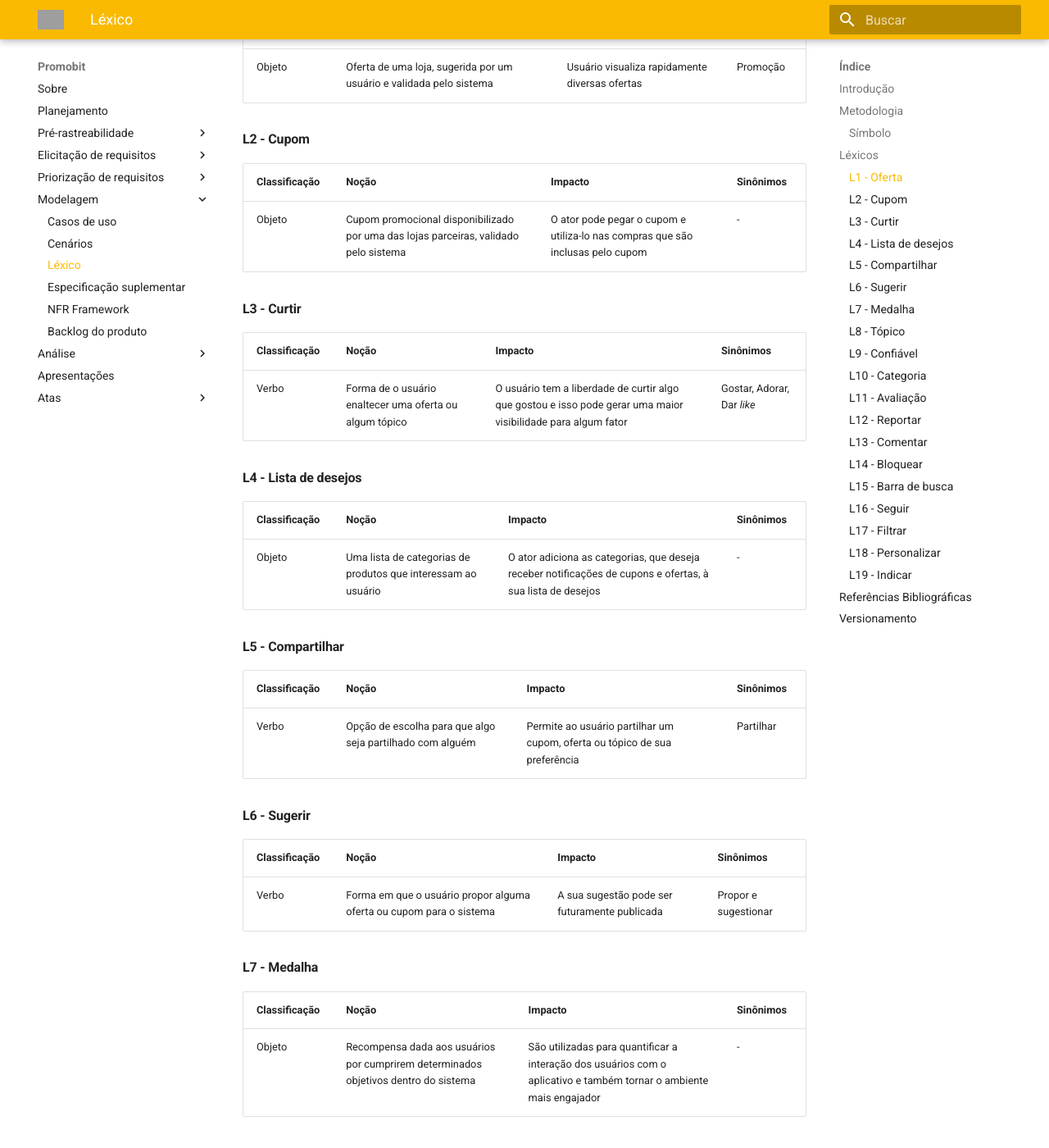
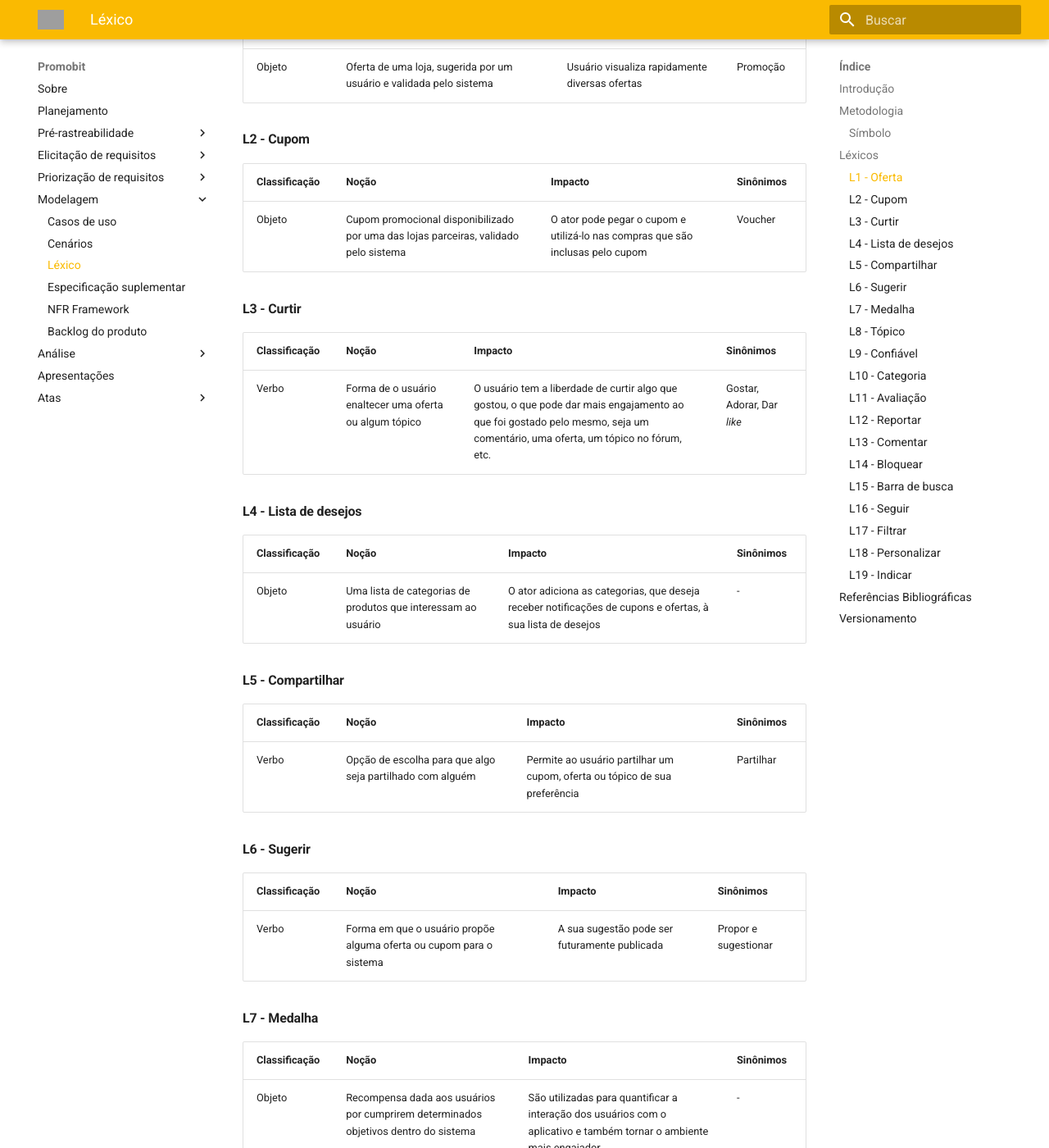
Before and after one commit to Joao-Pedro-Moura/2020.1-Promobit, an MkDocs documentation site: the page built from docs/modelagem/lexico.md, in a window 1280 px wide and 1400 px high, scrolled down 975 px. Shown: the whole window at 82% size. Built offline with MkDocs 1.6.1 and Material for MkDocs 9.7.7, drawn with Linux system fonts in a browser that asks for light colours; old or Windows-style settings are respelled for this version of MkDocs; some of the changed text lies outside the part shown; grey boxes are pictures that could not be loaded.

Commit message:
Correção no documento de léxico

```diff
--- a/docs/modelagem/lexico.md
+++ b/docs/modelagem/lexico.md
@@ -42,13 +42,13 @@
 
 | Classificação | Noção | Impacto | Sinônimos |
 | ------------- | ----- | ------- | --------- |
-| Objeto | Cupom promocional disponibilizado por uma das lojas parceiras, validado pelo sistema | O ator pode pegar o cupom e utiliza-lo nas compras que são inclusas pelo cupom | - |
+| Objeto | Cupom promocional disponibilizado por uma das lojas parceiras, validado pelo sistema | O ator pode pegar o cupom e utilizá-lo nas compras que são inclusas pelo cupom | Voucher |
 
 #### L3 - **Curtir**
 
 | Classificação | Noção | Impacto | Sinônimos |
 | ------------- | ----- | ------- | --------- |
-| Verbo | Forma de o usuário enaltecer uma oferta ou algum tópico | O usuário tem a liberdade de curtir algo que gostou e isso pode gerar uma maior visibilidade para algum fator | Gostar, Adorar, Dar *like* |
+| Verbo | Forma de o usuário enaltecer uma oferta ou algum tópico | O usuário tem a liberdade de curtir algo que gostou, o que pode dar mais engajamento ao que foi gostado pelo mesmo, seja um comentário, uma oferta, um tópico no fórum, etc. | Gostar, Adorar, Dar *like* |
 
 #### L4 - **Lista de desejos**
 
@@ -66,7 +66,7 @@
 
 | Classificação | Noção | Impacto | Sinônimos |
 | ------------- | ----- | ------- | --------- |
-| Verbo | Forma em que o usuário propor alguma oferta ou cupom para o sistema | A sua sugestão pode ser futuramente publicada | Propor e sugestionar |
+| Verbo | Forma em que o usuário propõe alguma oferta ou cupom para o sistema | A sua sugestão pode ser futuramente publicada | Propor e sugestionar |
 
 #### L7 - **Medalha**
 
@@ -102,7 +102,7 @@
 
 | Classificação | Noção | Impacto | Sinônimos |
 | ------------- | ----- | ------- | --------- |
-| Verbo | Possibilidade do usuário denunciar uma oferta, cupom ou usuário | O(a) sujeito, oferta, ou cupom será reportado(a) para o sistema, o que pode trazer consequências negativas | Acusar, culpar e denunciar |
+| Verbo | Possibilidade do usuário denunciar uma oferta, cupom ou usuário | O(a) sujeito, oferta, ou cupom será reportado(a) para o sistema, fazendo com que os administradores possam verificar se existe algum problema com o que foi denunciado (cupom inválido, oferta expirada, usuário tóxico, etc.) | Acusar, culpar e denunciar |
 
 #### L13 - **Comentar**
 
```
Also changed, not shown: other parts of docs/modelagem/lexico.md (+1 -1 lines), docs/analise/verificacao/lexico.md (+3 -2 lines).
